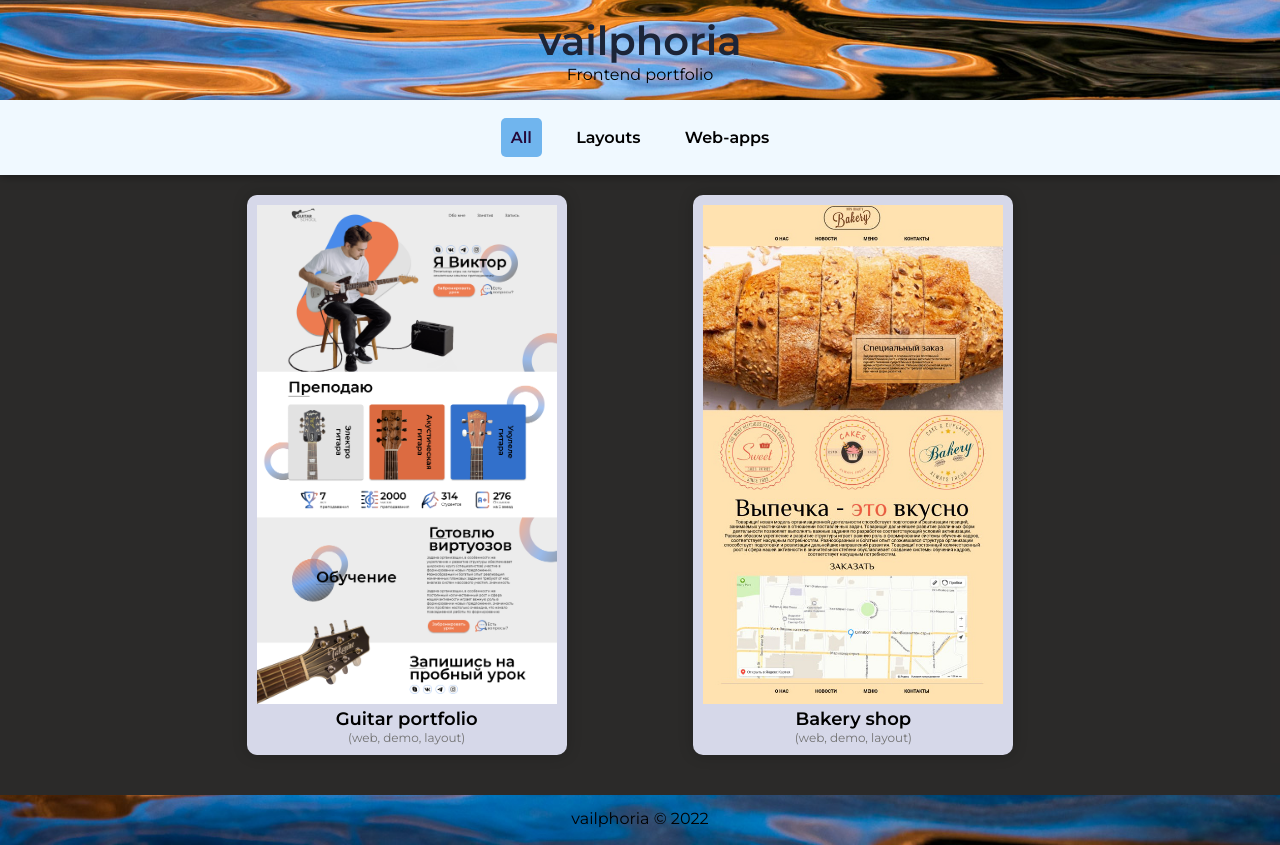
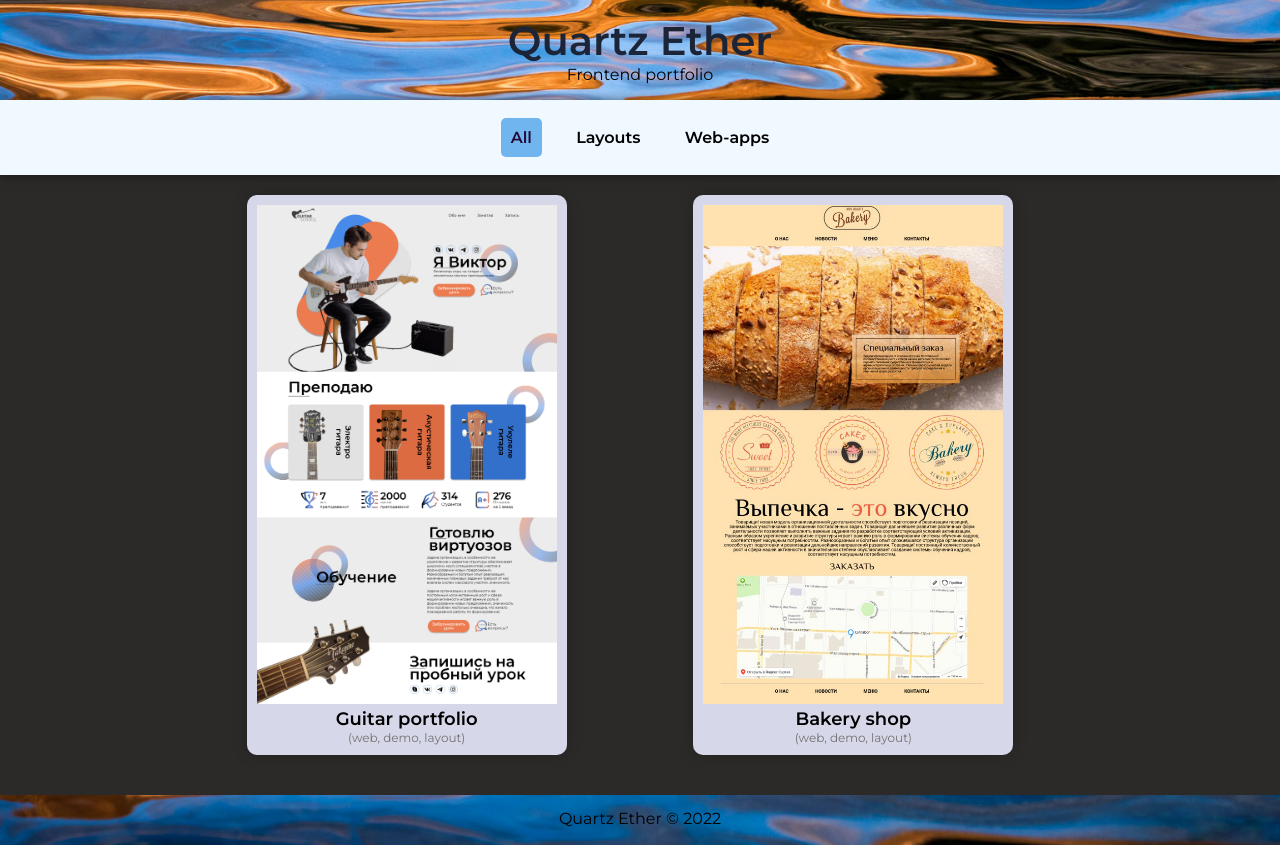
Before and after one commit to vailphoria/quartzether.github.io-1, a plain HTML site: page index.html in a window 1280 px wide. Drawn offline with Linux system fonts and the light colour scheme.

Commit message:
Update index.html

```diff
--- a/index.html
+++ b/index.html
@@ -4,7 +4,7 @@
 		<meta charset="UTF-8" />
 		<meta http-equiv="X-UA-Compatible" content="IE=edge" />
 		<meta name="viewport" content="width=device-width, initial-scale=1.0" />
-		<title>vailphoria</title>
+		<title>Quartz Ether</title>
 		<link rel="stylesheet" href="style.css" />
 		<script src="js/script.js"></script>
 	</head>
@@ -12,7 +12,7 @@
 		<div class="top_wrapper">
 			<header>
 				<div class="container">
-					<h1>vailphoria</h1>
+					<h1>Quartz Ether</h1>
 					<p>Frontend portfolio</p>
 				</div>
 			</header>
@@ -63,7 +63,7 @@
 			</section>
 			<footer>
 				<div class="container">
-					<p>vailphoria &copy; 2022</p>
+					<p>Quartz Ether &copy; 2022</p>
 				</div>
 			</footer>
 		</div>
```
